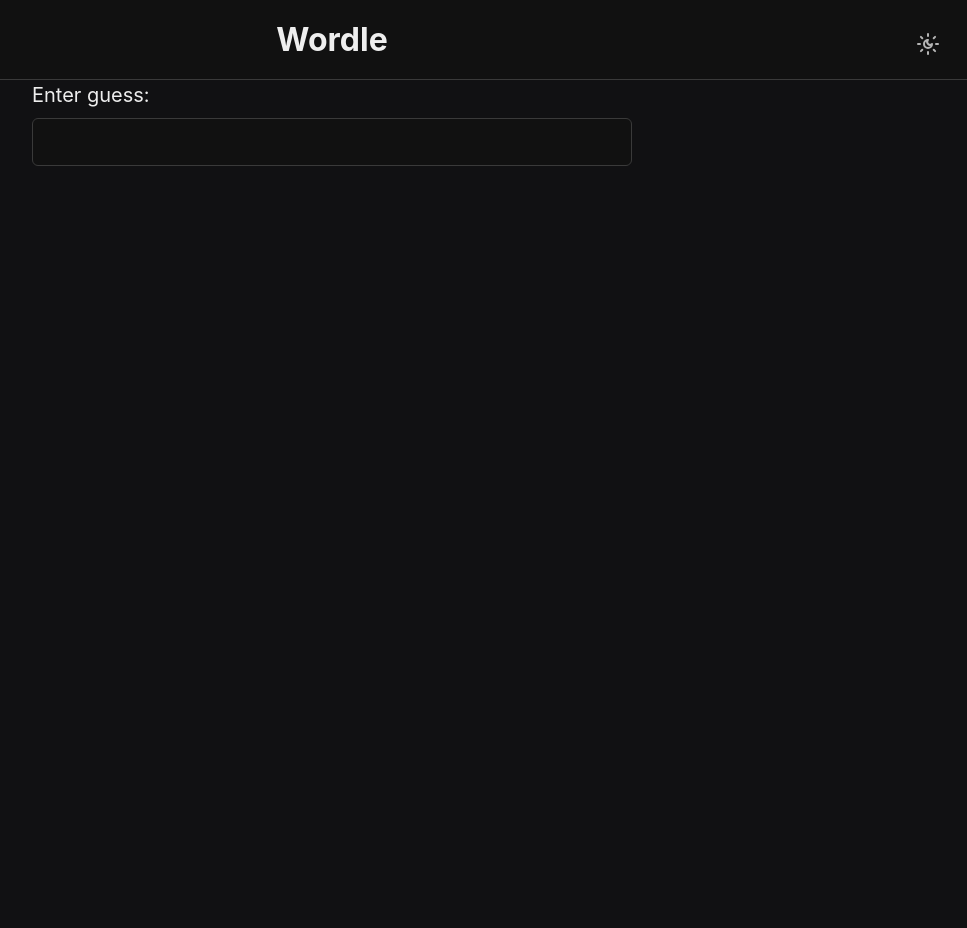
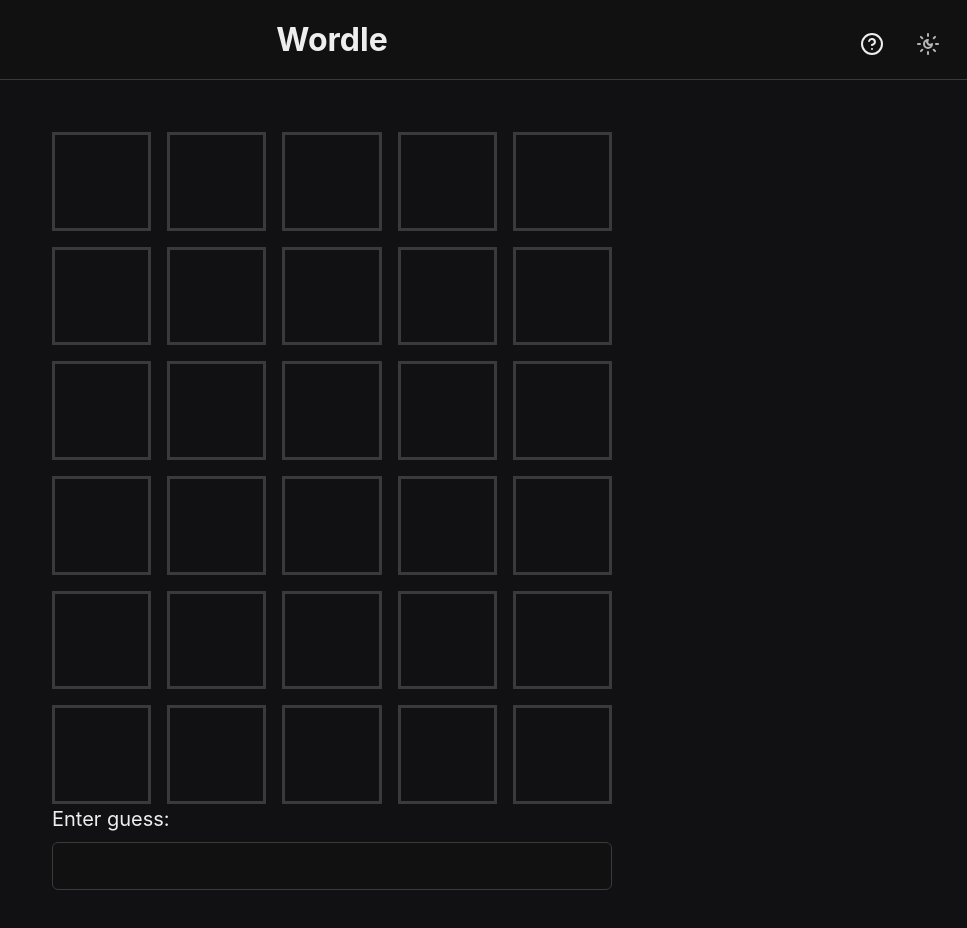
Before and after one commit to NamehYenad1/Wordle, a React (Vite) app: page / in a window 1280 px wide. Shown: the top 928 px of the page, without its empty margins (308-1275 px from the left). Before the commit the page ends 800 px from the top, so only its background shows below. Built offline with nearby package versions, Linux system fonts and the light colour scheme.

Commit message:
updated stylign, added grid, game logic and animation is broken, fix in next commit

```diff
--- a/src/components/Dialog/Dialog.tsx
+++ b/src/components/Dialog/Dialog.tsx
@@ -27,7 +27,7 @@
 }: Props) => {
   return (
     <RadixDialog.Root open={open} onOpenChange={onOpenChange}>
-      {controlled && (
+      {!controlled && (
         <RadixDialog.Trigger asChild>{trigger}</RadixDialog.Trigger>
       )}
       <RadixDialog.Portal>
@@ -37,7 +37,7 @@
           <RadixDialog.Description>{description}</RadixDialog.Description>
           {children}
           <StyledCloseButton asChild>
-            <UnstyledButton>
+            <UnstyledButton title="close button">
               <X size={IconSize.sm} />
             </UnstyledButton>
           </StyledCloseButton>
@@ -90,6 +90,10 @@
     transform: scale(1.1);
     transition: transform 100ms;
   }
+
+  &:focus {
+    outline: 2px solid ${({ theme }) => theme.focusRing};
+    border-radius: 1px;
 `;
 
 export default Dialog;
--- a/src/constants.ts
+++ b/src/constants.ts
@@ -3,12 +3,14 @@
   slate,
   blue,
   red,
+  amber,
   green,
   slateDark,
   grayDark,
   blueDark,
   redDark,
   greenDark,
+  amberDark,
   blackA,
 } from "@radix-ui/colors";
 
@@ -19,6 +21,7 @@
     ...blue,
     ...red,
     ...green,
+    ...amber,
   },
   iconColor: gray.gray11,
   iconBackground: gray.gray3,
@@ -29,6 +32,8 @@
   backgroundColor: slate.slate1,
   headerColor: gray.gray1,
   inputColor: gray.gray12,
+  correctInput: green.green6,
+  misplacedInput: amber.amber6,
 };
 
 // Create your dark theme
@@ -38,6 +43,7 @@
     ...blueDark,
     ...redDark,
     ...greenDark,
+    ...amberDark,
   },
   iconColor: grayDark.gray11,
   iconBackground: grayDark.gray3,
@@ -49,6 +55,8 @@
   backgroundColor: slateDark.slate1,
   headerColor: grayDark.gray1,
   inputColor: grayDark.gray12,
+  correctInput: greenDark.green6,
+  misplacedInput: amberDark.amber6,
 };
 
 // Values in pixels:
--- /dev/null
+++ b/src/features/MainContent/Grid/Grid.tsx
@@ -0,0 +1,87 @@
+import styled, { keyframes } from "styled-components";
+import Letterbox from "./Letterbox";
+import React from "react";
+
+interface Props {
+  guesses: string[][];
+  animateRow: number | null;
+  correctWord: string;
+  shakeRow: number | null;
+  currentGuess: string;
+}
+const Grid = ({
+  guesses,
+  animateRow,
+  shakeRow,
+  correctWord,
+  currentGuess,
+}: Props) => {
+  const latestGuessIndex = guesses.findIndex((g) =>
+    g.every((char) => char === "")
+  );
+  return (
+    <OuterWrapper>
+      <Wrapper>
+        {guesses.map((guess, guessIndex) => (
+          <RowWrapper
+            key={crypto.randomUUID()}
+            $animateShake={shakeRow === guessIndex}
+          >
+            {Array.from({ length: 5 }, (_, index) =>
+              latestGuessIndex === guessIndex ? (
+                <Letterbox
+                  key={crypto.randomUUID()}
+                  guess={currentGuess[index] || ""}
+                  index={index}
+                  animate={guessIndex === animateRow}
+                  correctLetter={correctWord[index]}
+                  showStyling={false}
+                />
+              ) : (
+                <Letterbox
+                  key={crypto.randomUUID()}
+                  guess={guess[index] || ""}
+                  index={index}
+                  animate={guessIndex === animateRow}
+                  correctLetter={correctWord[index]}
+                  showStyling={true}
+                />
+              )
+            )}
+          </RowWrapper>
+        ))}
+      </Wrapper>
+    </OuterWrapper>
+  );
+};
+
+// Define the shake animation using keyframes
+const shakeAnimation = keyframes`
+  0%, 100% { transform: translateX(0); }
+  20%, 60% { transform: translateX(-5px); }
+  40%, 80% { transform: translateX(5px); }
+`;
+const OuterWrapper = styled.div`
+  display: flex;
+  justify-content: center;
+  align-items: center;
+  flex-grow: 1;
+`;
+const Wrapper = styled.div`
+  width: 100%;
+  aspect-ratio: calc(300 / 360);
+  display: grid;
+  grid-template-rows: repeat(6, 1fr);
+  gap: 1rem;
+  margin-top: 2rem;
+`;
+
+const RowWrapper = styled.div<{ $animateShake: boolean }>`
+  display: grid;
+  grid-template-columns: repeat(5, 1fr);
+  gap: 1rem;
+  animation: ${(props) =>
+    props.$animateShake ? `${shakeAnimation} 0.5s ease` : "unset"};
+`;
+
+export default Grid;
--- /dev/null
+++ b/src/features/MainContent/Grid/Letterbox/Lettbox.tsx
@@ -0,0 +1,86 @@
+import styled, { keyframes } from "styled-components";
+import { useEffect, useState } from "react";
+
+interface Props {
+  guess: string;
+  index: number;
+  animate: boolean;
+  correctLetter: string;
+  showStyling: boolean;
+}
+
+const Letterbox = ({
+  guess,
+  index,
+  animate,
+  correctLetter,
+  showStyling,
+}: Props) => {
+  const isCorrect = guess === correctLetter;
+  const isMisplaced = !isCorrect && correctLetter.includes(guess);
+  const isIncorrect = !isCorrect && !isMisplaced;
+  const [flipped, setFlipped] = useState(false);
+  // Trigger flip animation on guess submission
+  useEffect(() => {
+    if (animate) {
+      const timer = setTimeout(() => {
+        setFlipped(true);
+      }, index * 150); // Stagger the animation based on the index
+      return () => clearTimeout(timer);
+    } else {
+      setFlipped(false); // Reset flip state when not animating
+    }
+  }, [animate, index]);
+
+  return (
+    <Wrapper
+      $flipped={flipped}
+      $isCorrect={isCorrect}
+      $isMisplaced={isMisplaced}
+      $isIncorrect={isIncorrect}
+      $showStyling={showStyling}
+    >
+      {guess}
+    </Wrapper>
+  );
+};
+
+const flip = keyframes`
+    from {
+      transform: var(--flip, rotateY(0deg));
+    }
+    to {
+      transform: rotateY(180deg);
+    }
+  `;
+
+const Wrapper = styled.div<{
+  $flipped: boolean;
+  $isCorrect: boolean;
+  $isMisplaced: boolean;
+  $isIncorrect: boolean;
+  $showStyling: boolean;
+}>`
+  display: grid;
+  place-items: center;
+  border: 1px solid #000;
+  font-size: 2rem;
+  font-weight: bold;
+  color: #fff;
+  border: 3px solid ${({ theme }) => theme.inputBorder};
+  transition: background-color 0.3s ease, transform 0.3s ease;
+  background-color: ${(props) =>
+    !props.$showStyling
+      ? "transparent"
+      : props.$isCorrect
+      ? props.theme.correctColor
+      : props.$isMisplaced
+      ? props.theme.misplacedColor
+      : props.$isIncorrect
+      ? props.theme.inputBorder
+      : "transparent"};
+  animation: ${(props) =>
+    props.$flipped ? `${flip} 0.5s ease forwards` : "none"};
+`;
+
+export default Letterbox;
--- /dev/null
+++ b/src/features/MainContent/Grid/Letterbox/index.tsx
@@ -0,0 +1,3 @@
+import Letterbox from "./Lettbox";
+
+export default Letterbox;
--- /dev/null
+++ b/src/features/MainContent/Grid/index.tsx
@@ -0,0 +1,3 @@
+import Grid from "./Grid";
+
+export default Grid;
--- a/src/features/MainContent/InputForm/InputForm.tsx
+++ b/src/features/MainContent/InputForm/InputForm.tsx
@@ -1,28 +1,34 @@
 import React from "react";
 import styled from "styled-components";
-import validateAndSetInput from "../../../helpers/validateInput";
 
 interface Props {
   addGuess: (guess: string) => void;
-  correctWord: string;
+  currentGuess: string;
+  handleInputChange: (value: string) => void;
 }
-const InputForm = ({ addGuess }: Props) => {
-  const [input, setInput] = React.useState<string>("");
+const InputForm = ({ addGuess, currentGuess, handleInputChange }: Props) => {
   return (
     <form
       onSubmit={(event) => {
         event.preventDefault();
-        addGuess(input);
-        setInput("");
+        addGuess(currentGuess);
+        handleInputChange("");
       }}
     >
       <InputWrapper>
         <label htmlFor="guess-input">Enter guess:</label>
         <StyledInput
           id="guess-input"
-          value={input}
+          type="text"
+          value={currentGuess}
+          required
+          minLength={5}
+          maxLength={5}
+          pattern="[a-zA-Z]{5}"
+          title="5 letter word"
           onChange={(event) => {
-            validateAndSetInput(event.target.value, setInput);
+            const nextGuess = event.target.value.toUpperCase();
+            handleInputChange(nextGuess);
           }}
         />
       </InputWrapper>
--- a/src/features/MainContent/MainContent.tsx
+++ b/src/features/MainContent/MainContent.tsx
@@ -1,35 +1,65 @@
 import React from "react";
 import styled from "styled-components";
 import InputForm from "./InputForm";
-import { wordsArray } from "../../constants";
+import { wordsArray, wordsSet } from "../../constants";
 import Confetti from "react-confetti";
 import Dialog from "../../components/Dialog";
+import Grid from "./Grid";
 
 const MainContent = () => {
   const [correctWord, setCorrectWord] = React.useState<string>(
     wordsArray[Math.floor(Math.random() * wordsArray.length)].toUpperCase()
   );
-  const [guesses, setGuesses] = React.useState<string[]>([]);
+  const [guesses, setGuesses] = React.useState<string[][]>(
+    Array(6).fill(Array(5).fill("")) // Initialize 6 empty guesses
+  );
+
   const [showConfetti, setShowConfetti] = React.useState<boolean>(false);
   const [showDialog, setShowDialog] = React.useState<boolean>(false);
+  const [currentGuess, setCurrentGuess] = React.useState<string>(""); // Track current input
+  const [animateRow, setAnimateRow] = React.useState<number | null>(null); // Track which row to animate
+  const [shakeRow, setShakeRow] = React.useState<number | null>(null); // Track which row to shake
 
   const addGuess = (guess: string) => {
-    const newGuesses = [...guesses, guess];
+    // Find the index of the first empty guess
+    const latestGuessIndex = guesses.findIndex((g) =>
+      g.every((char) => char === "")
+    );
+    if (!wordsSet.has(guess)) {
+      // Trigger shake animation for invalid guess
+      setShakeRow(latestGuessIndex);
+      setTimeout(() => setShakeRow(null), 500); // Clear shake state after animation
+      return; // Exit the function if the word is invalid
+    }
+
+    const newGuesses = [...guesses];
+    // Directly assign the guess to the current row as an array of characters
+    newGuesses[latestGuessIndex] = guess.split("");
     setGuesses(newGuesses);
+    setAnimateRow(latestGuessIndex); // Set the row to animate
+
+    // Delay showing the dialog until after the animation
     if (guess === correctWord) {
-      setShowConfetti(true);
-      setShowDialog(true);
+      setTimeout(() => {
+        setShowConfetti(true);
+        setShowDialog(true);
+      }, 150 * 5); // Adjust this delay based on animation timing later
     }
-    console.log(newGuesses);
   };
 
   const resetGame = () => {
     setCorrectWord(
       wordsArray[Math.floor(Math.random() * wordsArray.length)].toUpperCase()
     );
-    setGuesses([]);
+    setGuesses(Array(6).fill(Array(5).fill("")));
     setShowDialog(false);
     setShowConfetti(false);
+    setCurrentGuess(""); // Reset current input
+    setAnimateRow(null); // Reset the animation row
+  };
+
+  const handleInputChange = (value: string) => {
+    setCurrentGuess(value.toUpperCase());
   };
 
   const onOpenChange = (open: boolean) => {
@@ -39,8 +69,18 @@
 
   return (
     <Wrapper>
-      <InputForm addGuess={addGuess} correctWord={correctWord}></InputForm>
-
+      <Grid
+        correctWord={correctWord}
+        guesses={guesses}
+        animateRow={animateRow}
+        shakeRow={shakeRow}
+        currentGuess={currentGuess}
+      ></Grid>
+      <InputForm
+        addGuess={addGuess}
+        currentGuess={currentGuess}
+        handleInputChange={handleInputChange}
+      ></InputForm>
       <Dialog
         open={showDialog}
         onOpenChange={onOpenChange}
@@ -61,6 +101,7 @@
   justify-self: center;
   width: clamp(400px, 50%, 600px);
   max-width: 100%;
+  padding: 20px;
 `;
 
 export default MainContent;
--- a/src/helpers/validateInput.ts
+++ /dev/null
@@ -1,13 +0,0 @@
-const validateAndSetInput = (
-  value: string,
-  setInput: (value: string) => void
-): void => {
-  // Check if the input is empty or contains only letters, and limit the length to 5
-  if (/^[a-zA-Z]+$/.test(value) || value === "") {
-    if (value.length <= 5) {
-      setInput(value.toUpperCase());
-    }
-  }
-};
-
-export default validateAndSetInput;
```
Also changed, not shown: src/main.tsx (+6 -7 lines).
